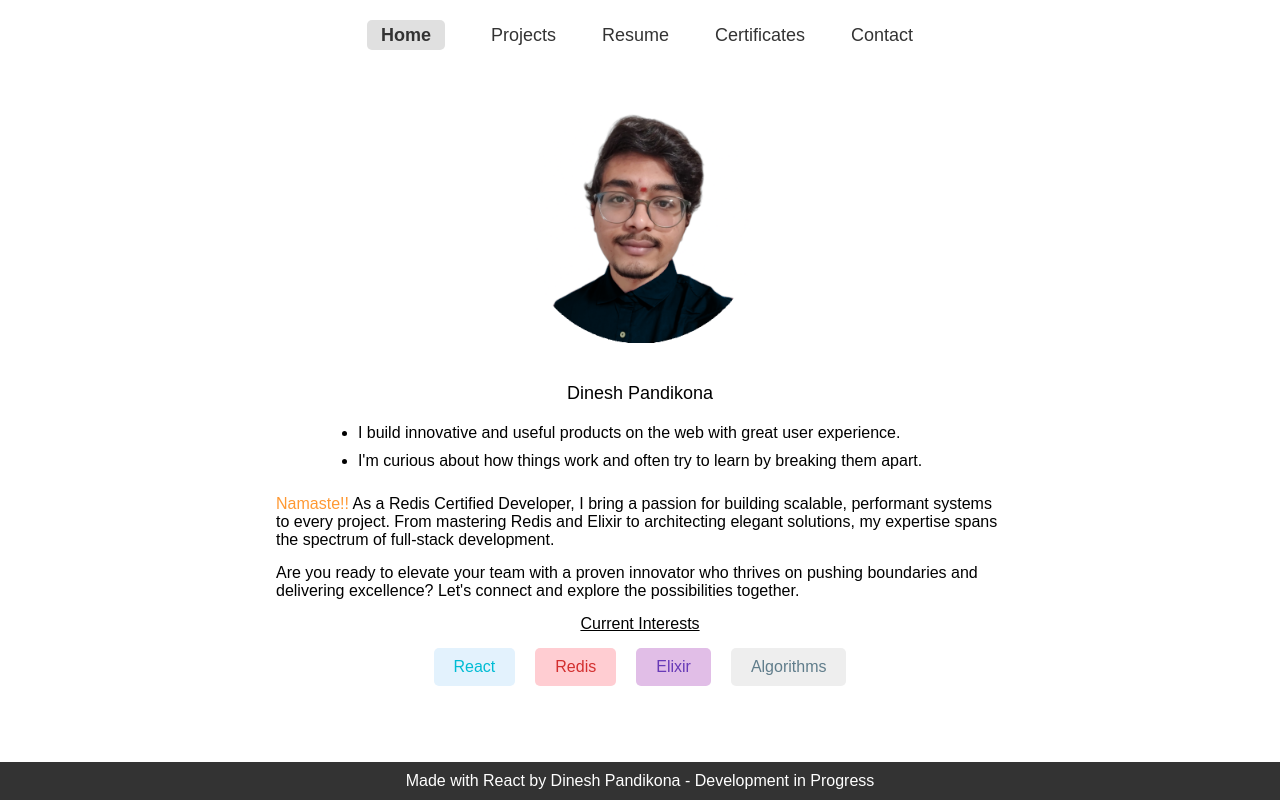
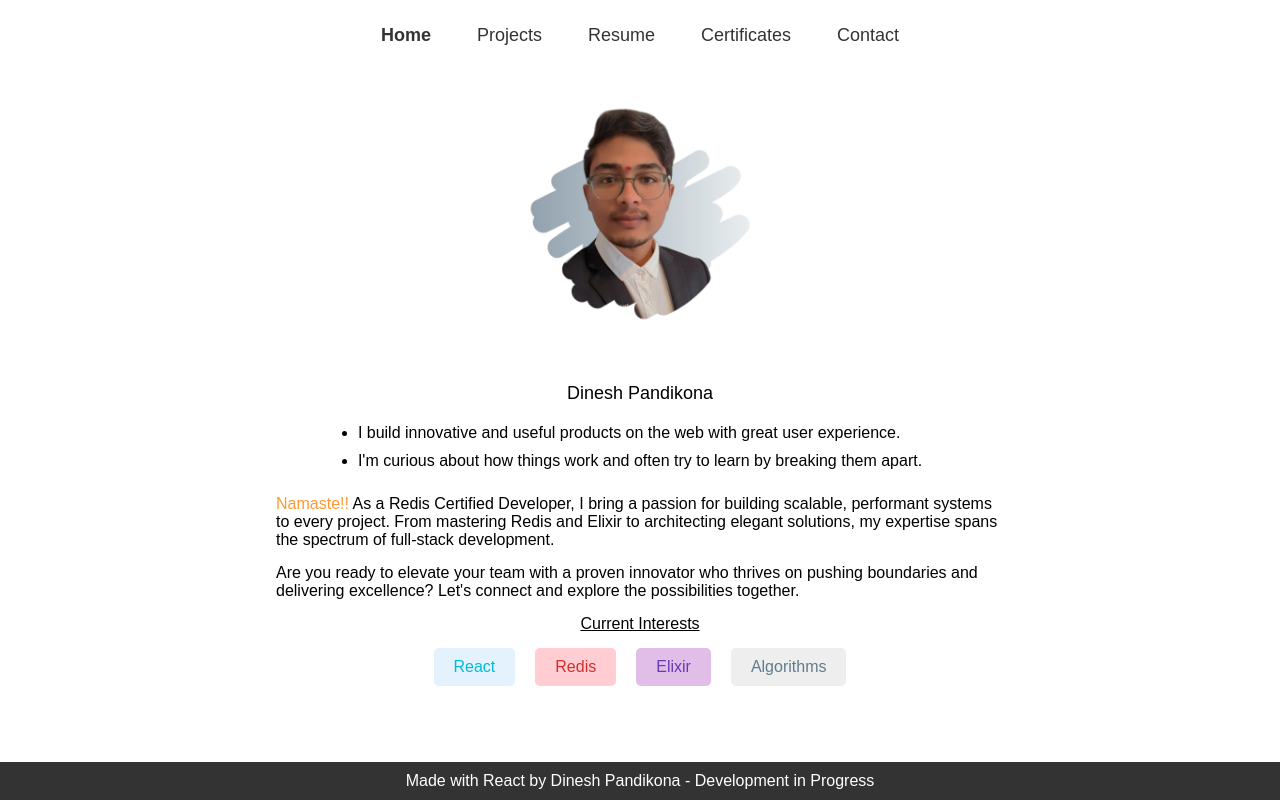
Before and after one commit to noworry-b-still/my-website, a React (Create React App) app: page / in a window 1280 px wide. Built offline with nearby package versions, Linux system fonts and the light colour scheme.

Commit message:
fix background hover effect #1 issue

```diff
--- a/src/ui/comp/navbar/Navbar.css
+++ b/src/ui/comp/navbar/Navbar.css
@@ -1,5 +1,3 @@
-/* Navbar.css */
-
 .navbar {
   padding: 20px;
   background-color: var(--background-color);
@@ -18,28 +16,19 @@
   justify-content: center;
 }
 
+.menu li {
+  padding: 5px 14px; /* Set uniform padding */
+  background-color: transparent;
+  transition: background-color 0.3s ease, color 0.3s ease; /* Only transition color and background */
+}
+
 .menu li:hover,
-.active {
+.menu li.active {
   background-color: var(--border-color);
   border-radius: 5px;
-  transition: 0.3s ease;
-  padding: 5px 14px;
+  color: var(--primaryColor); /* Use primary color for text */
 }
 
-.menu li {
-  padding: 5px 14px;
-  background-color: transparent;
-}
 .active {
   font-weight: bold;
-  color: var(--primaryColor); /* Use primary color for text */
-  padding: 5px 14px; /* Ensure padding matches other list items */
-  background-color: var(--border-color);
-  border-radius: 5px;
-  transition: 0.3s ease;
 }
-
-.menu li.active {
-  color: var(--primaryColor); /* Use primary color for text */
-  background-color: var(--border-color);
-}
```
Also changed, not shown: src/images/profile-pic.png, 1 other file (tests, documents, lock files or other folders).
